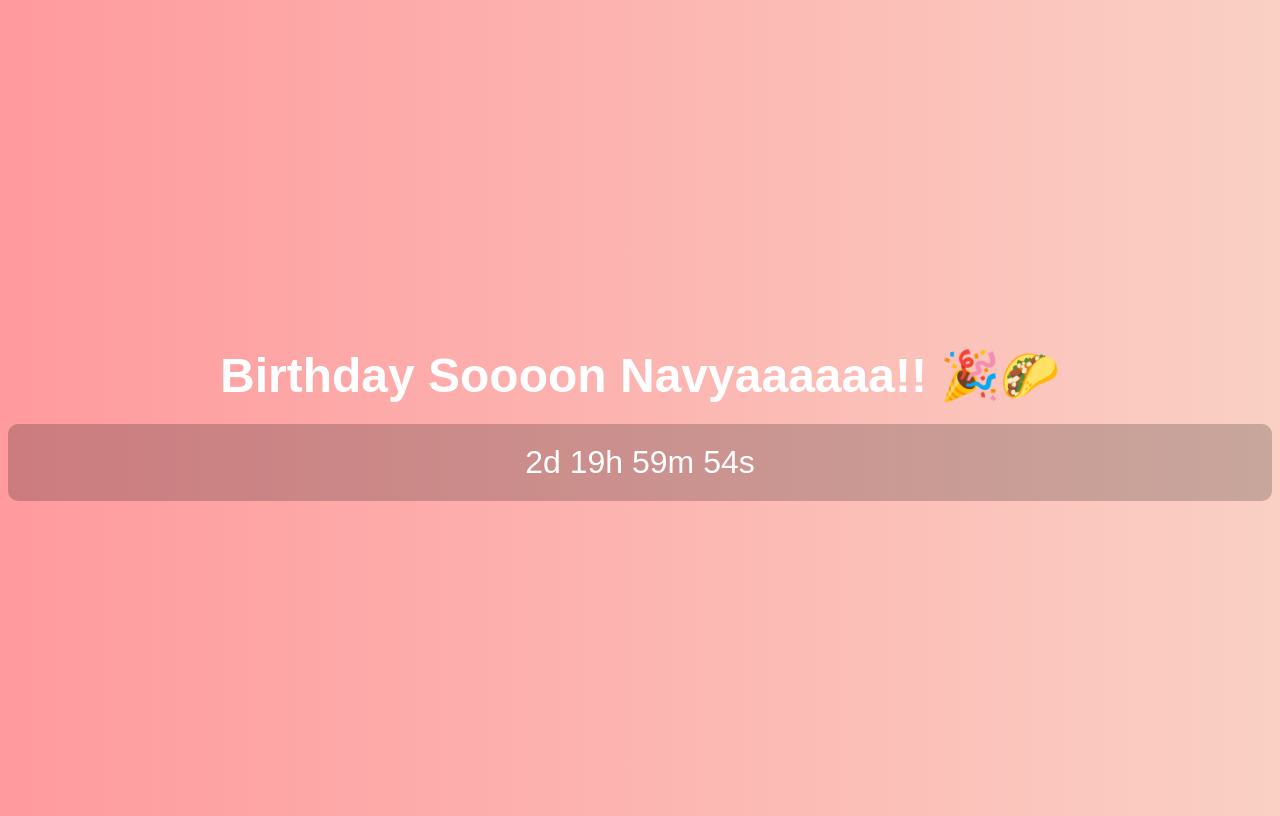
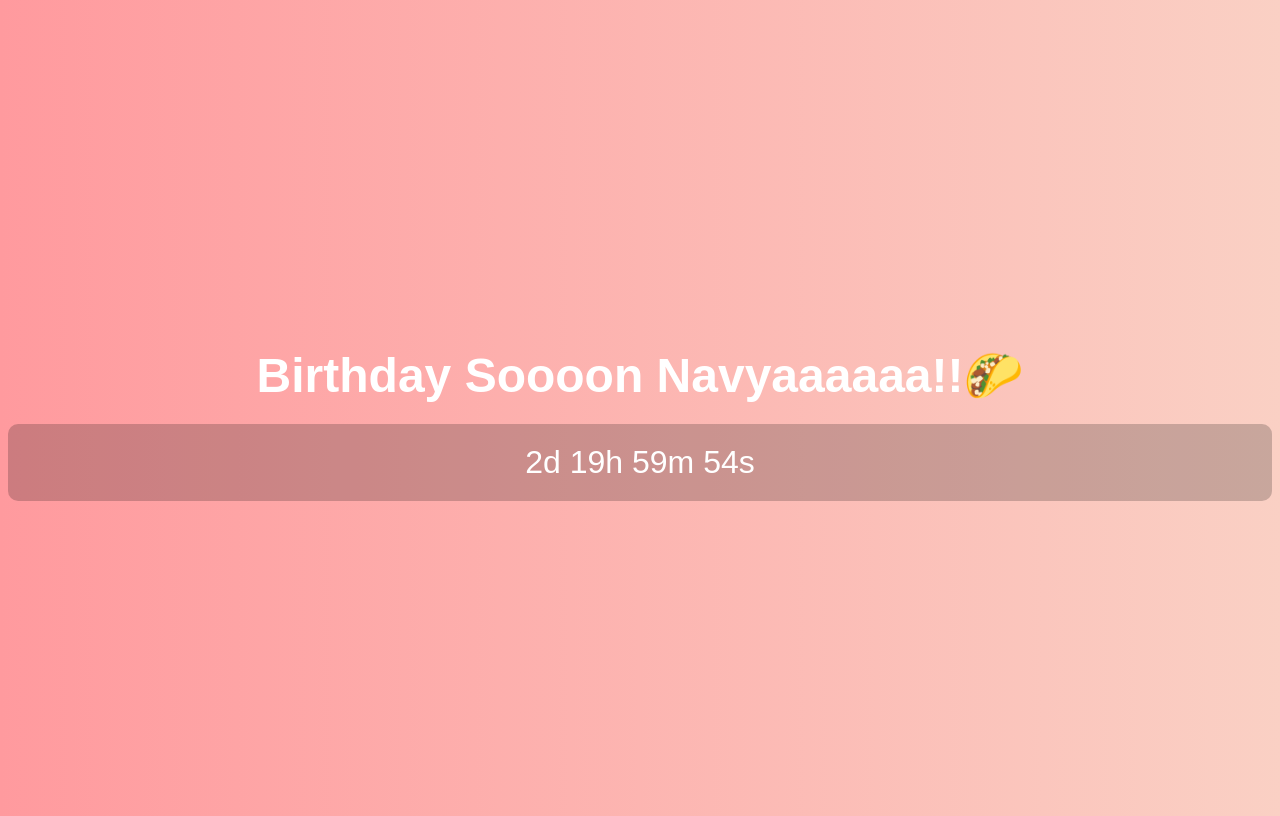
Before and after one commit to nityachowdhary1303/birthday-navya, a plain HTML site: page index.html in a window 1280 px wide. Drawn offline with Linux system fonts and the light colour scheme.

Commit message:
Update index.html

```diff
--- a/index.html
+++ b/index.html
@@ -31,7 +31,7 @@
 </head>
 <body>
 
-  <h1>Birthday Soooon Navyaaaaaa!! 🎉🌮</h1>
+  <h1>Birthday Soooon Navyaaaaaa!!🌮</h1>
   <div id="timer">Loading...</div>
 
   <script>
```
